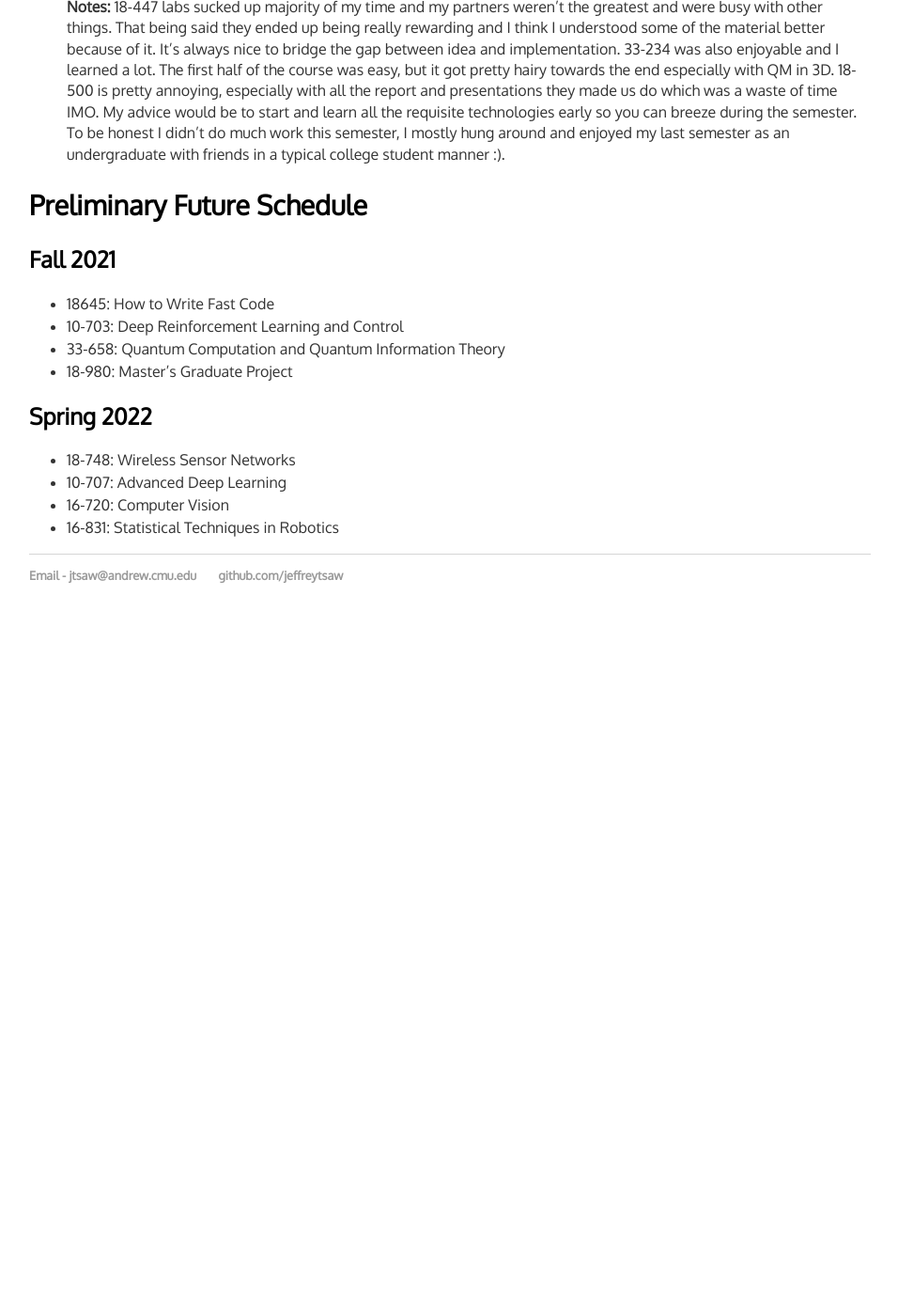
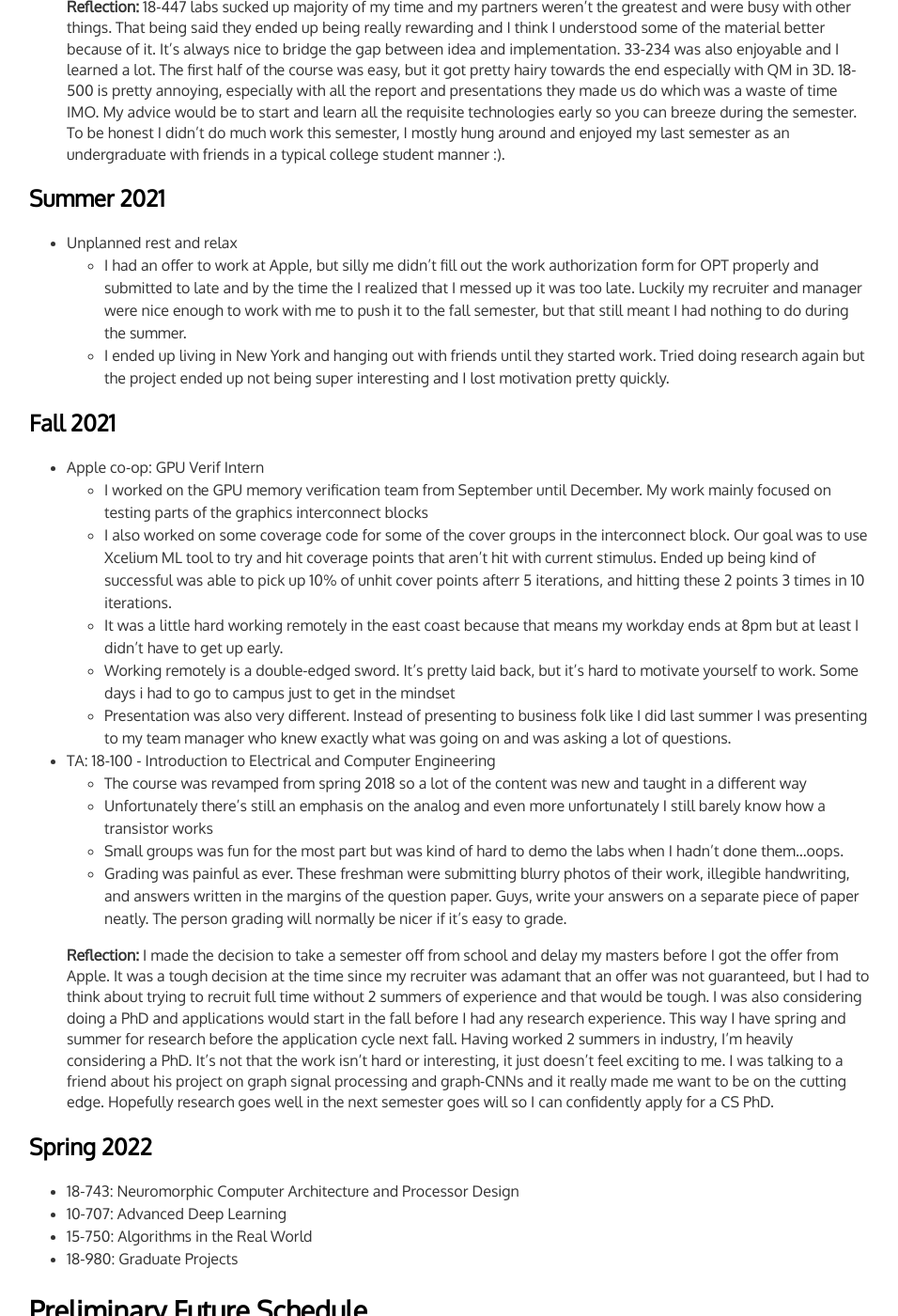
Before and after one commit to jeffreytsaw/jeffreytsaw.github.io, a Jekyll site: the page built from college.md, in a window 1280 px wide and 1400 px high, scrolled down 8894 px. Shown: the whole window at 94% size, without its empty margins (161-1117 px from the left). Built offline with Jekyll 4.4.1, drawn with Linux system fonts in a browser that asks for light colours; before the commit the page ends 9576 px from its top, so only the background shows below that; some of the changed text lies outside the part shown.

Commit message:
updated college.md until spring 2022

```diff
--- a/college.md
+++ b/college.md
@@ -224,7 +224,7 @@ I studied abroad this semester at UCL. I applied early in the fall, and they not
 
 **Workload:**  54 units - Moderate. Heavy towards the end (but probably because I was lazy)
 
-**Notes:** I didn't do great in analysis, but I had a great time. The level of thinking is quite stimulating. I got pretty into my 10-701 project and it made me want to do ML research in the future. 17-200 and 70-321 had a lot of busy work every week, which I wasn't used to since my gen-eds typically had like 0 work aside from assignments. TAing was quite a bit of work. Professor Kesden made us have small groups to relieve some pressure on OH and it worked for the most part, but it made the TAs feel pressured to be available to the students 24/7. I know it's supposed to be a 12-20 hour job a week but every week was pretty packed and some of the bugs were quite nasty.
+**Reflection:** I didn't do great in analysis, but I had a great time. The level of thinking is quite stimulating. I got pretty into my 10-701 project and it made me want to do ML research in the future. 17-200 and 70-321 had a lot of busy work every week, which I wasn't used to since my gen-eds typically had like 0 work aside from assignments. TAing was quite a bit of work. Professor Kesden made us have small groups to relieve some pressure on OH and it worked for the most part, but it made the TAs feel pressured to be available to the students 24/7. I know it's supposed to be a 12-20 hour job a week but every week was pretty packed and some of the bugs were quite nasty.
 
 ## Spring 2021
 - TA: 10-701 - Introduction to Machine Learning (PhD)
@@ -255,21 +255,39 @@ I studied abroad this semester at UCL. I applied early in the fall, and they not
 
     **Workload:**  45 units - Light/Moderate. Moderate when Comp Arch labs were due
 
-    **Notes:** 18-447 labs sucked up majority of my time and my partners weren't the greatest and were busy with other things. That being said they ended up being really rewarding and I think I understood some of the material better because of it. It's always nice to bridge the gap between idea and implementation. 33-234 was also enjoyable and I learned a lot. The first half of the course was easy, but it got pretty hairy towards the end especially with QM in 3D. 18-500 is pretty annoying, especially with all the report and presentations they made us do which was a waste of time IMO. My advice would be to start and learn all the requisite technologies early so you can breeze during the semester. To be honest I didn't do much work this semester, I mostly hung around and enjoyed my last semester as an undergraduate with friends in a typical college student manner :).
+    **Reflection:** 18-447 labs sucked up majority of my time and my partners weren't the greatest and were busy with other things. That being said they ended up being really rewarding and I think I understood some of the material better because of it. It's always nice to bridge the gap between idea and implementation. 33-234 was also enjoyable and I learned a lot. The first half of the course was easy, but it got pretty hairy towards the end especially with QM in 3D. 18-500 is pretty annoying, especially with all the report and presentations they made us do which was a waste of time IMO. My advice would be to start and learn all the requisite technologies early so you can breeze during the semester. To be honest I didn't do much work this semester, I mostly hung around and enjoyed my last semester as an undergraduate with friends in a typical college student manner :).
 
 
+## Summer 2021
+- Unplanned rest and relax
+    - I had an offer to work at Apple, but silly me didn't fill out the work authorization form for OPT properly and submitted to late and by the time the I realized that I messed up it was too late. Luckily my recruiter and manager were nice enough to work with me to push it to the fall semester, but that still meant I had nothing to do during the summer.
+    - I ended up living in New York and hanging out with friends until they started work. Tried doing research again but the project ended up not being super interesting and I lost motivation pretty quickly.
 
+## Fall 2021
+- Apple co-op: GPU Verif Intern
+    - I worked on the GPU memory verification team from September until December. My work mainly focused on testing parts of the graphics interconnect blocks
+    - I also worked on some coverage code for some of the cover groups in the interconnect block. Our goal was to use Xcelium ML tool to try and hit coverage points that aren't hit with current stimulus. Ended up being kind of successful was able to pick up 10% of unhit cover points afterr 5 iterations, and hitting these 2 points 3 times in 10 iterations.
+    - It was a little hard working remotely in the east coast because that means my workday ends at 8pm but at least I didn't have to get up early.
+    - Working remotely is a double-edged sword. It's pretty laid back, but it's hard to motivate yourself to work. Some days i had to go to campus just to get in the mindset
+    - Presentation was also very different. Instead of presenting to business folk like I did last summer I was presenting to my team manager who knew exactly what was going on and was asking a lot of questions.
+- TA: 18-100 - Introduction to Electrical and Computer Engineering
+    - The course was revamped from spring 2018 so a lot of the content was new and taught in a different way
+    - Unfortunately there's still an emphasis on the analog and even more unfortunately I still barely know how a transistor works
+    - Small groups was fun for the most part but was kind of hard to demo the labs when I hadn't done them...oops.
+    - Grading was painful as ever. These freshman were submitting blurry photos of their work, illegible handwriting, and answers written in the margins of the question paper. Guys, write your answers on a separate piece of paper neatly. The person grading will normally be nicer if it's easy to grade.
+
+    **Reflection:** I made the decision to take a semester off from school and delay my masters before I got the offer from Apple. It was a tough decision at the time since my recruiter was adamant that an offer was not guaranteed, but I had to think about trying to recruit full time without 2 summers of experience and that would be tough. I was also considering doing a PhD and applications would start in the fall before I had any research experience. This way I have spring and summer for research before the application cycle next fall. Having worked 2 summers in industry, I'm heavily considering a PhD. It's not that the work isn't hard or interesting, it just doesn't feel exciting to me. I was talking to a friend about his project on graph signal processing and graph-CNNs and it really made me want to be on the cutting edge. Hopefully research goes well in the next semester goes will so I can confidently apply for a CS PhD.
+
+## Spring 2022
+- 18-743: Neuromorphic Computer Architecture and Processor Design
+- 10-707: Advanced Deep Learning
+- 15-750: Algorithms in the Real World
+- 18-980: Graduate Projects
 
 # Preliminary Future Schedule
 
-## Fall 2021
-- 18645: How to Write Fast Code
+## Fall 2022
 - 10-703: Deep Reinforcement Learning and Control
-- 33-658: Quantum Computation and Quantum Information Theory
-- 18-980: Master's Graduate Project
-
-## Spring 2022
--  18-748: Wireless Sensor Networks
-- 10-707: Advanced Deep Learning
-- 16-720: Computer Vision
-- 16-831: Statistical Techniques in Robotics
+- 33-658: Quantum Computation and Quantum Information
+- 18-730: Introduction to Computer Security
+- 18-980: Graduate Projects
```
